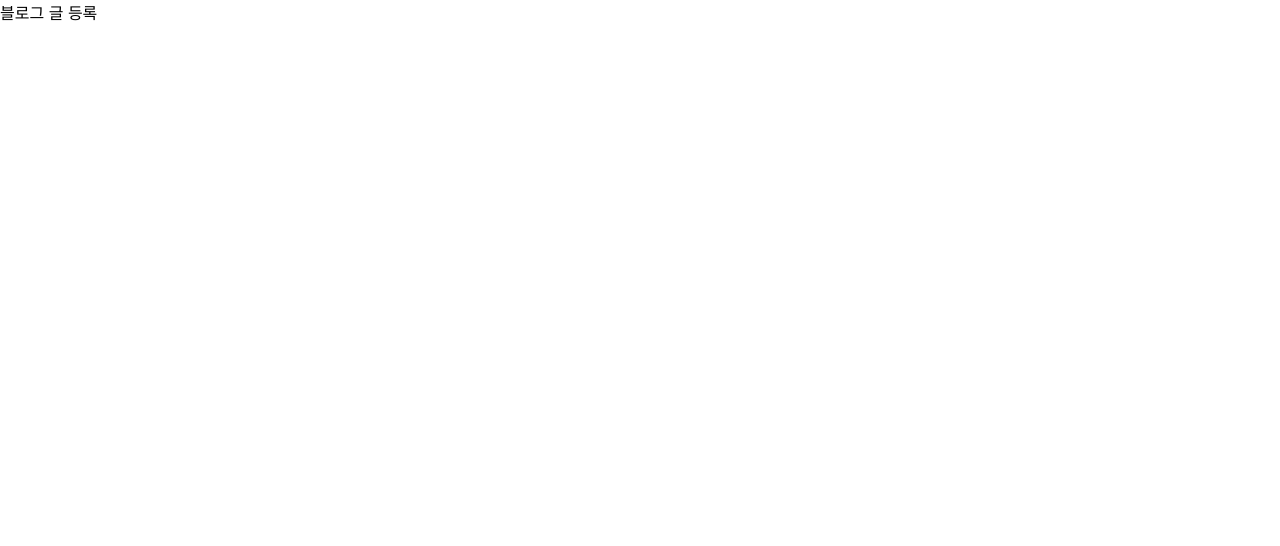
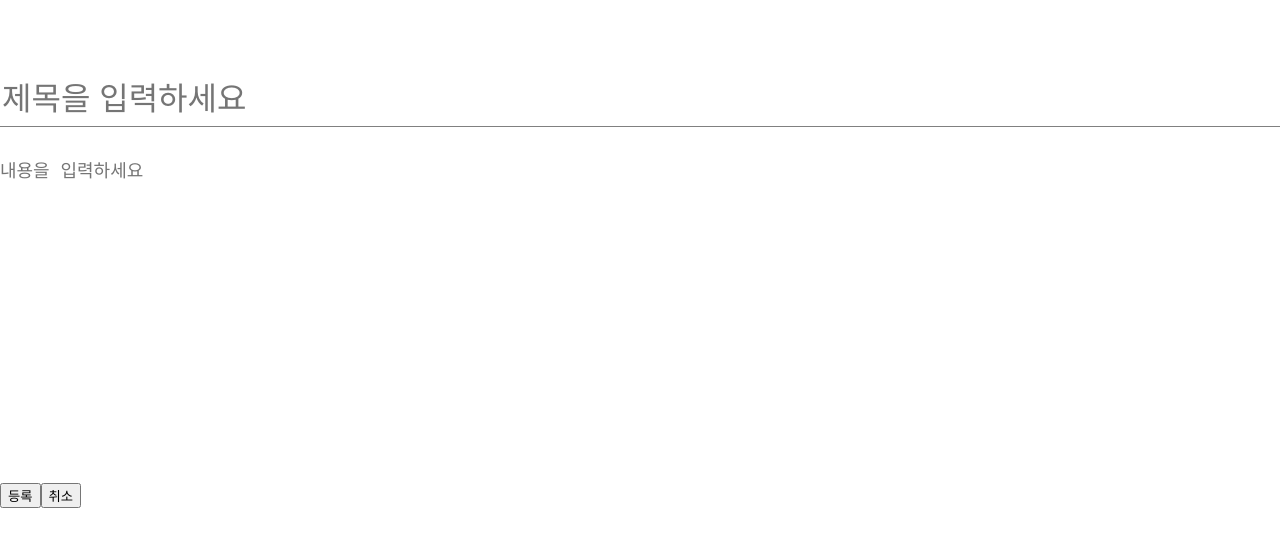
Before and after one commit to imminpie/Create-React-Blog, a React (Create React App) app: page /post/new in a window 1280 px wide. Shown: the top 546 px of the page. Built offline with nearby package versions, Linux system fonts and the light colour scheme.

Commit message:
feat: 블로그 글 등록 기능 구현하기

```diff
--- a/src/App.css
+++ b/src/App.css
@@ -0,0 +1,23 @@
+.form {
+  padding: 5rem 0;
+}
+
+.input {
+  width: 100%;
+  margin-bottom: 2rem;
+  padding-bottom: 0.5rem;
+  outline: none;
+  font-size: 2rem;
+  border: none;
+  border-bottom: 1px solid grey;
+}
+
+.textarea {
+  resize: none;
+  width: 100%;
+  min-height: 320px;
+  padding: 0;
+  font-size: 1.125rem;
+  line-height: 1.5;
+  border: none;
+}
--- a/src/pages/PostNew.jsx
+++ b/src/pages/PostNew.jsx
@@ -1,5 +1,76 @@
-import React from 'react';
+import React, { useEffect, useRef, useState } from 'react';
+import { useNavigate } from 'react-router-dom';
+import { v4 as uuidv4 } from 'uuid';
 
 export default function PostNew() {
-  return <>블로그 글 등록</>;
+  const [post, setPost] = useState({ id: '', title: '', content: '' });
+  const [store, setStore] = useState(() => readTodoFromLocalStorage());
+  const navigate = useNavigate();
+
+  const titleInput = useRef();
+  const contentInput = useRef();
+
+  const handleChange = (e) => {
+    setPost((prev) => ({
+      ...prev,
+      id: uuidv4(),
+      [e.target.name]: e.target.value,
+    }));
+  };
+
+  const handleSubmit = (e) => {
+    e.preventDefault();
+
+    if (!post.title.trim()) {
+      titleInput.current.focus();
+      return alert('제목을 입력하세요.');
+    }
+
+    if (!post.content.trim()) {
+      contentInput.current.focus();
+      return alert('내용을 입력하세요.');
+    }
+
+    setStore((prev) => [...prev, post]);
+    setPost({ id: '', title: '', content: '' });
+  };
+
+  useEffect(() => {
+    localStorage.setItem('posts', JSON.stringify(store));
+  }, [store]);
+
+  return (
+    <form className='form' onSubmit={handleSubmit}>
+      <input
+        type='text'
+        className='input'
+        ref={titleInput}
+        name='title'
+        value={post.title}
+        onChange={handleChange}
+        placeholder='제목을 입력하세요'
+      />
+      <textarea
+        className='textarea'
+        ref={contentInput}
+        name='content'
+        value={post.content}
+        onChange={handleChange}
+        placeholder='내용을 입력하세요'
+      ></textarea>
+      <div className='buttons'>
+        <button type='submit' className='btn'>
+          등록
+        </button>
+        <button type='button' className='btn' onClick={() => navigate('/')}>
+          취소
+        </button>
+      </div>
+    </form>
+  );
 }
+
+function readTodoFromLocalStorage() {
+  const posts = localStorage.getItem('posts');
+  return posts ? JSON.parse(posts) : [];
+}
```
